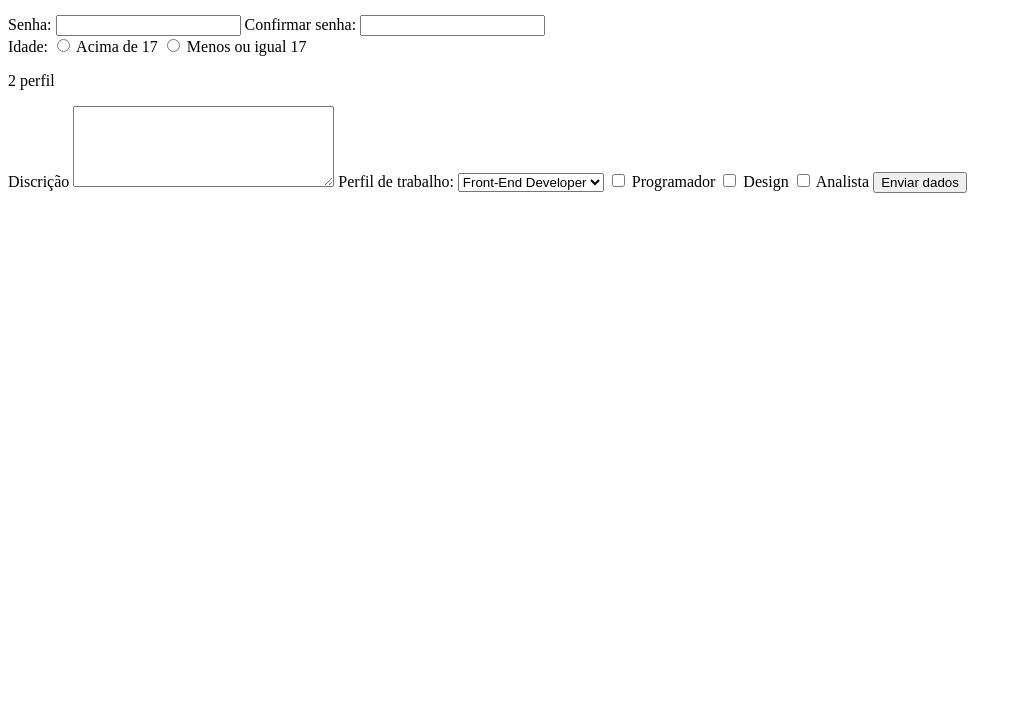
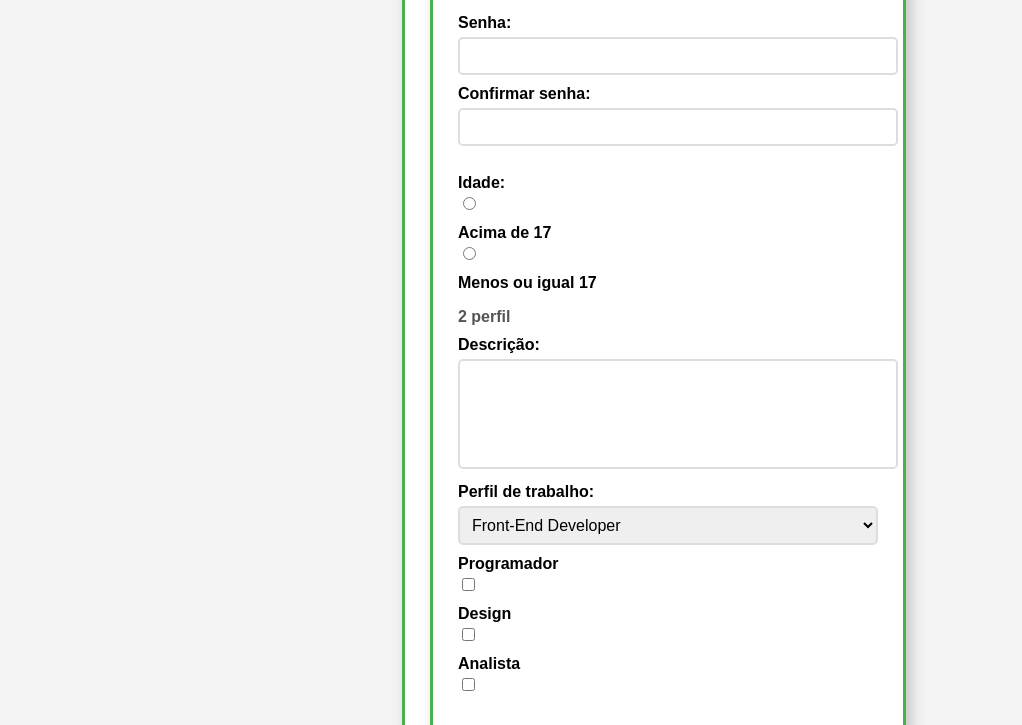
Before and after one commit to Gabriel-Buffon/explorador, a plain HTML site: page formulario.html in a window 1280 px wide. Shown: the part 138-863 px from the top of the page, without its empty margins (0-1022 px from the left). Before the commit the page ends 800 px from the top, so only its background shows below. Drawn offline with Linux system fonts and the light colour scheme.

Commit message:
casdastroUsuarioBonito

```diff
--- a/formulario.html
+++ b/formulario.html
@@ -5,6 +5,88 @@
     <meta charset="UTF-8">
     <meta name="viewport" content="width=device-width, initial-scale=1.0">
     <title>Document</title>
+    <style>
+    body {
+        font-family: Arial, sans-serif;
+        background-color: #f4f4f4;
+        display: flex;
+        justify-content: center;
+        align-items: center;
+        height: 100vh;
+        margin: 0;
+    }
+
+    div {
+        background: white;
+        padding: 25px;
+        width: 420px;
+        border: 3px solid #4CAF50; /* Borda verde */
+        border-radius: 15px; /* Cantos arredondados */
+        box-shadow: 5px 5px 15px rgba(0, 0, 0, 0.2); /* Sombra suave */
+    }
+
+    h1 {
+        text-align: center;
+        color: #333;
+        margin-bottom: 15px;
+    }
+
+    p {
+        font-weight: bold;
+        color: #555;
+        margin-bottom: 10px;
+    }
+
+    label {
+        font-weight: bold;
+        display: block;
+        margin-top: 10px;
+    }
+
+    input, textarea, select {
+        width: 100%;
+        padding: 8px;
+        margin-top: 5px;
+        border: 2px solid #ddd;
+        border-radius: 5px;
+        font-size: 16px;
+    }
+
+    textarea {
+        resize: none;
+    }
+
+    /* Ajuste para os inputs de rádio e checkbox */
+    input[type="radio"],
+    input[type="checkbox"] {
+        width: auto;
+        margin-right: 5px;
+    }
+
+    .radio-group, .checkbox-group {
+        display: flex;
+        align-items: center;
+        gap: 10px;
+        margin-top: 10px;
+    }
+
+    button {
+        background-color: #4CAF50;
+        color: white;
+        border: none;
+        padding: 12px;
+        width: 100%;
+        border-radius: 5px;
+        cursor: pointer;
+        font-size: 18px;
+        margin-top: 15px;
+        transition: background 0.3s ease-in-out;
+    }
+
+    button:hover {
+        background-color: #45a049;
+    }
+    </style>
 </head>
 
 <body>
@@ -23,7 +105,8 @@
                 <label for="senha">Senha:</label>
                 <input type="password" name="senha" id="senha" required>
                 <label for="confirmarSenha">Confirmar senha:</label>
-                <input type="password" name="senha" id="confirmarSenha" required><br>
+                <input type="password" name="senha" id="confirmarSenha" required>
+                <br><br>
 
                 <!--radio-->
                 <label for="idade">Idade:</label>
@@ -34,8 +117,8 @@
 
                 <!--area de texto-->
                 <p>2 perfil</p>
-                <label for="discricao">Discrição</label>
-                <textarea name="discricao" id="discricao" cols="30" rows="5"></textarea>
+                <label for="discricao">Descrição:</label>
+                <textarea name="discricao" id="discricao" cols="30" rows="5"></textarea><br>
 
                 <!--select-->
                 <label for="perfil">Perfil de trabalho:</label>
@@ -45,15 +128,13 @@
                 </select>
 
                 <!--check box-->
+                <label for="programador">Programador</label>
                 <input type="checkbox" name="programador" id="programador">
-                <label for="programador">Programador</label>
+                <label for="design">Design</label>
                 <input type="checkbox" name="design" id="design">
-                <label for="design">Design</label>
+                <label for="analista">Analista</label>
                 <input type="checkbox" name="analista" id="analista">
-                <label for="analista">Analista</label>
-
-
-
+                <br><br>
 
 
                 <button type="submit">Enviar
```
